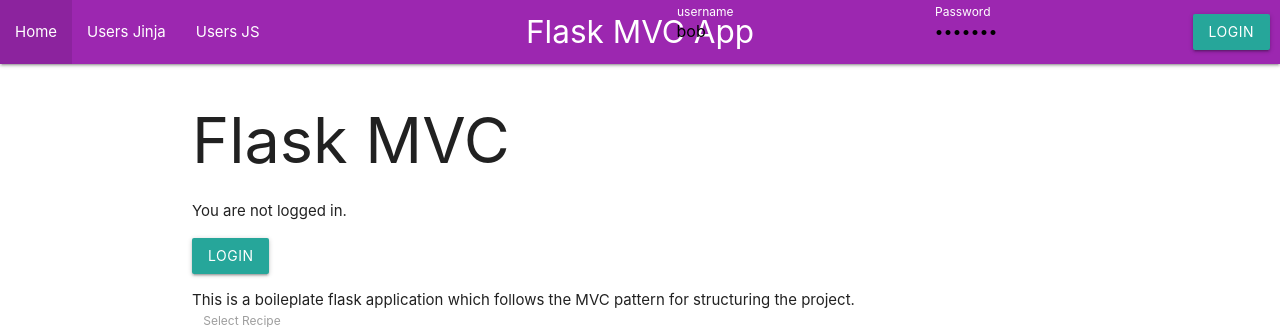
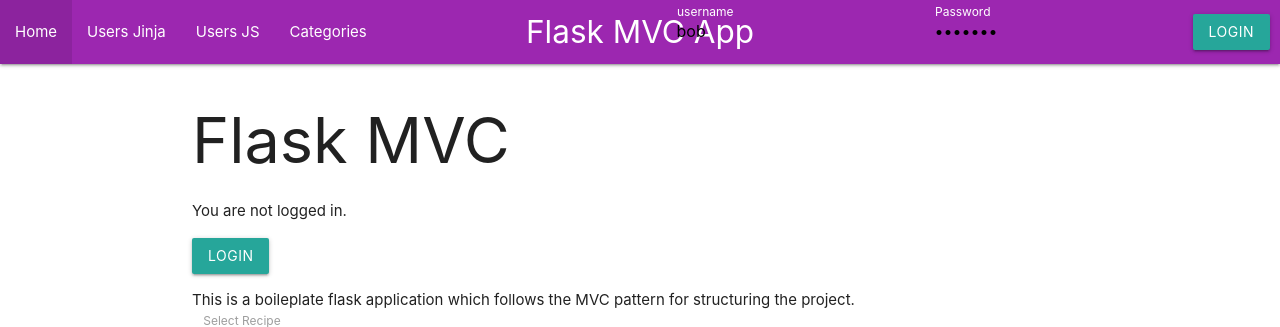
Before and after one commit to Quickbytes2025/quick_bytes_ingredients_hub, a Flask app: template App/templates/index.html in a window 1280 px wide. Shown: the top 327 px of the page. Run offline with Flask 3, Linux system fonts and the light colour scheme; the template is opened without the code that fills it, so the values that code supplies are empty.

Commit message:
added catedgory header

```diff
--- a/App/templates/layout.html
+++ b/App/templates/layout.html
@@ -24,6 +24,7 @@
                     <li><a href="/identify">Identify</a></li>
                   {% endif %}
                   <li><a href="/static/users">Users JS</a></li>
+                  <li><a href="/categories">Categories</a></li>
               </ul>
               {% if is_authenticated %}
               <ul id="nav-mobile" class="right">
```
